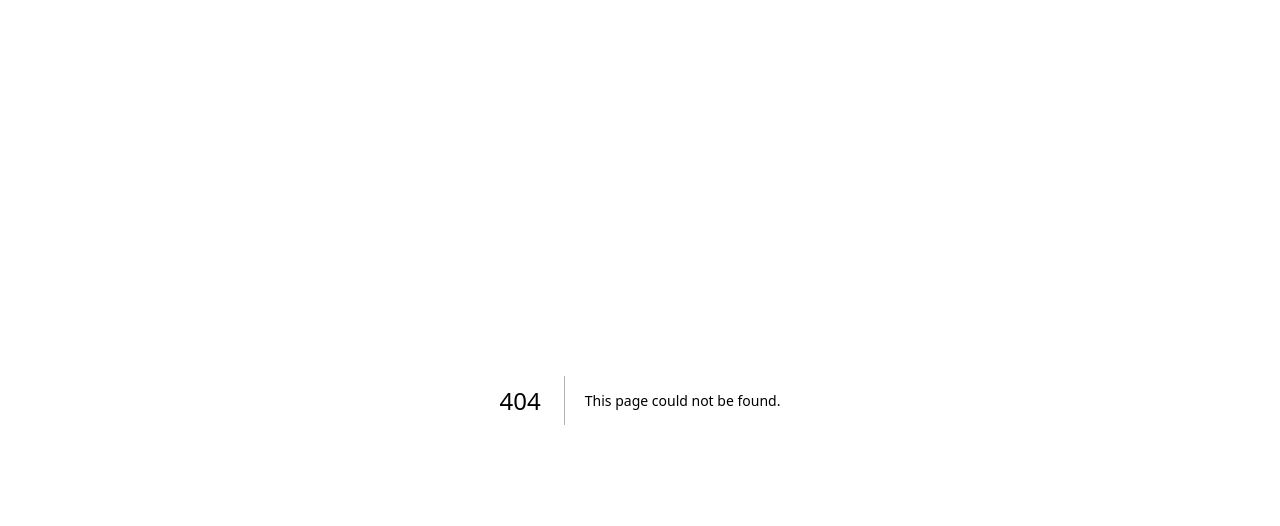
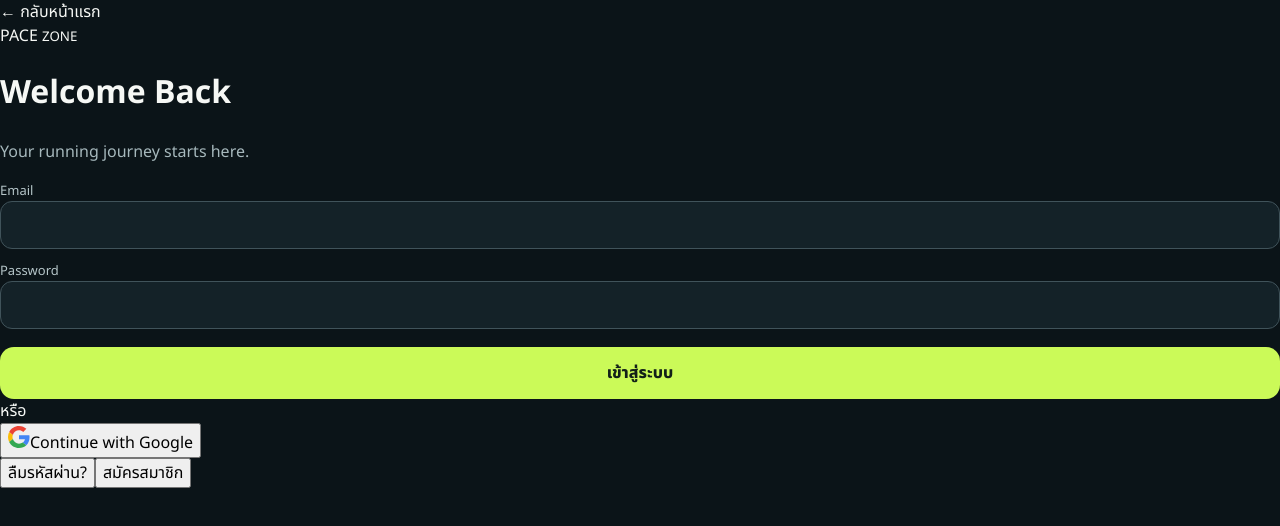
Before and after one commit to keng013/pace-running-app, a Next.js app: page /login in a window 1280 px wide. Before the commit this address had no page. Shown: the top 526 px of the page. Built offline with nearby package versions, Linux system fonts and the light colour scheme.

Commit message:
feat(auth): add Supabase login and profile module

```diff
--- /dev/null
+++ b/app/login/page.tsx
@@ -0,0 +1,49 @@
+"use client";
+import { useState } from "react";
+import Link from "next/link";
+import { supabaseBrowser } from "@/lib/supabase-browser";
+export default function LoginPage() {
+ const [mode,setMode] = useState<"login"|"register"|"forgot">("login");
+ const [email,setEmail]=useState(""); const [password,setPassword]=useState(""); const [name,setName]=useState("");
+ const [busy,setBusy]=useState(false); const [notice,setNotice]=useState(""); const [error,setError]=useState("");
+ const onEmail = async (e:React.FormEvent) => {
+  e.preventDefault(); setBusy(true);setError("");setNotice("");
+  try {
+   const auth=supabaseBrowser().auth;
+   if(mode==="forgot") {
+    const {error}=await auth.resetPasswordForEmail(email,{redirectTo:window.location.origin+"/auth/callback?next=%2Freset-password"});
+    if(error) throw error; setNotice("หากอีเมลนี้มีบัญชี ระบบจะส่งลิงก์ตั้งรหัสผ่านใหม่ให้");
+   } else if(mode==="register") {
+    const {data,error}=await auth.signUp({email,password,options:{data:{display_name:name},emailRedirectTo:window.location.origin+"/auth/callback?next=%2F%3Ftab%3Dprofile"}});
+    if(error) throw error;
+    if(data.session) window.location.assign("/?tab=profile"); else setNotice("ตรวจสอบอีเมลเพื่อยืนยันการสมัครสมาชิก");
+   } else {
+    const {error}=await auth.signInWithPassword({email,password});
+    if(error) throw error; window.location.assign("/?tab=profile");
+   }
+  } catch(e) {setError(e instanceof Error?e.message:"เกิดข้อผิดพลาด");} finally {setBusy(false);}
+ };
+ const google=async()=>{
+  setBusy(true);setError("");
+  try { const {error}=await supabaseBrowser().auth.signInWithOAuth({provider:"google",options:{redirectTo:window.location.origin+"/auth/callback?next=%2F%3Ftab%3Dprofile"}}); if(error)throw error; }
+  catch(e){setError(e instanceof Error?e.message:"Google Login ยังไม่พร้อมใช้งาน");setBusy(false);}
+ };
+ return <main className="auth-shell">
+  <Link href="/" className="auth-home">← กลับหน้าแรก</Link>
+  <div className="auth-logo">P<span>A</span>CE <small>ZONE</small></div>
+  <h1>{mode==="register"?"Create Account":mode==="forgot"?"Reset password":"Welcome Back"}</h1>
+  <p className="muted">Your running journey starts here.</p>
+  <section className="auth-panel">
+   <form onSubmit={onEmail}>
+    {mode==="register"&&<label className="field">ชื่อที่แสดง<input className="control" autoComplete="name" required maxLength={80} value={name} onChange={e=>setName(e.target.value)}/></label>}
+    <label className="field">Email<input className="control" type="email" autoComplete="email" required value={email} onChange={e=>setEmail(e.target.value)}/></label>
+    {mode!=="forgot"&&<label className="field">Password<input className="control" type="password" autoComplete={mode==="register"?"new-password":"current-password"} minLength={8} required value={password} onChange={e=>setPassword(e.target.value)}/></label>}
+    {error&&<p role="alert" className="auth-error">{error}</p>}
+    {notice&&<p role="status" className="auth-note">{notice}</p>}
+    <button className="action" type="submit" disabled={busy}>{busy?"กำลังดำเนินการ…":mode==="register"?"สมัครสมาชิก":mode==="forgot"?"ส่งลิงก์รีเซ็ตรหัสผ่าน":"เข้าสู่ระบบ"}</button>
+   </form>
+   {mode!=="forgot"&&<><div className="auth-divider">หรือ</div><button type="button" className="google-auth-button" disabled={busy} onClick={google}><svg viewBox="0 0 48 48" width="22" height="22" aria-hidden="true"><path fill="#EA4335" d="M24 9.5c3.54 0 6.71 1.22 9.21 3.6l6.85-6.85C35.9 2.38 30.47 0 24 0 14.62 0 6.51 5.38 2.56 13.22l7.98 6.19C12.43 13.72 17.74 9.5 24 9.5z"/><path fill="#4285F4" d="M46.98 24.55c0-1.57-.15-3.09-.38-4.55H24v9.02h12.94c-.58 2.96-2.25 5.48-4.76 7.18l7.73 6C44.42 38.03 46.98 31.88 46.98 24.55z"/><path fill="#FBBC05" d="M10.53 28.59A14.41 14.41 0 0 1 9.75 24c0-1.59.27-3.13.76-4.59l-7.98-6.2A23.87 23.87 0 0 0 0 24c0 3.87.93 7.51 2.56 10.78l7.97-6.19z"/><path fill="#34A853" d="M24 48c6.48 0 11.92-2.13 15.89-5.8l-7.73-6c-2.15 1.45-4.92 2.3-8.16 2.3-6.26 0-11.57-4.22-13.47-9.91l-7.97 6.19C6.51 42.62 14.62 48 24 48z"/></svg>Continue with Google</button></>}
+   <div className="auth-links">{mode==="login"?<><button onClick={()=>setMode("forgot")}>ลืมรหัสผ่าน?</button><button onClick={()=>setMode("register")}>สมัครสมาชิก</button></>:<button onClick={()=>setMode("login")}>กลับไปเข้าสู่ระบบ</button>}</div>
+  </section>
+ </main>;
+}
```
